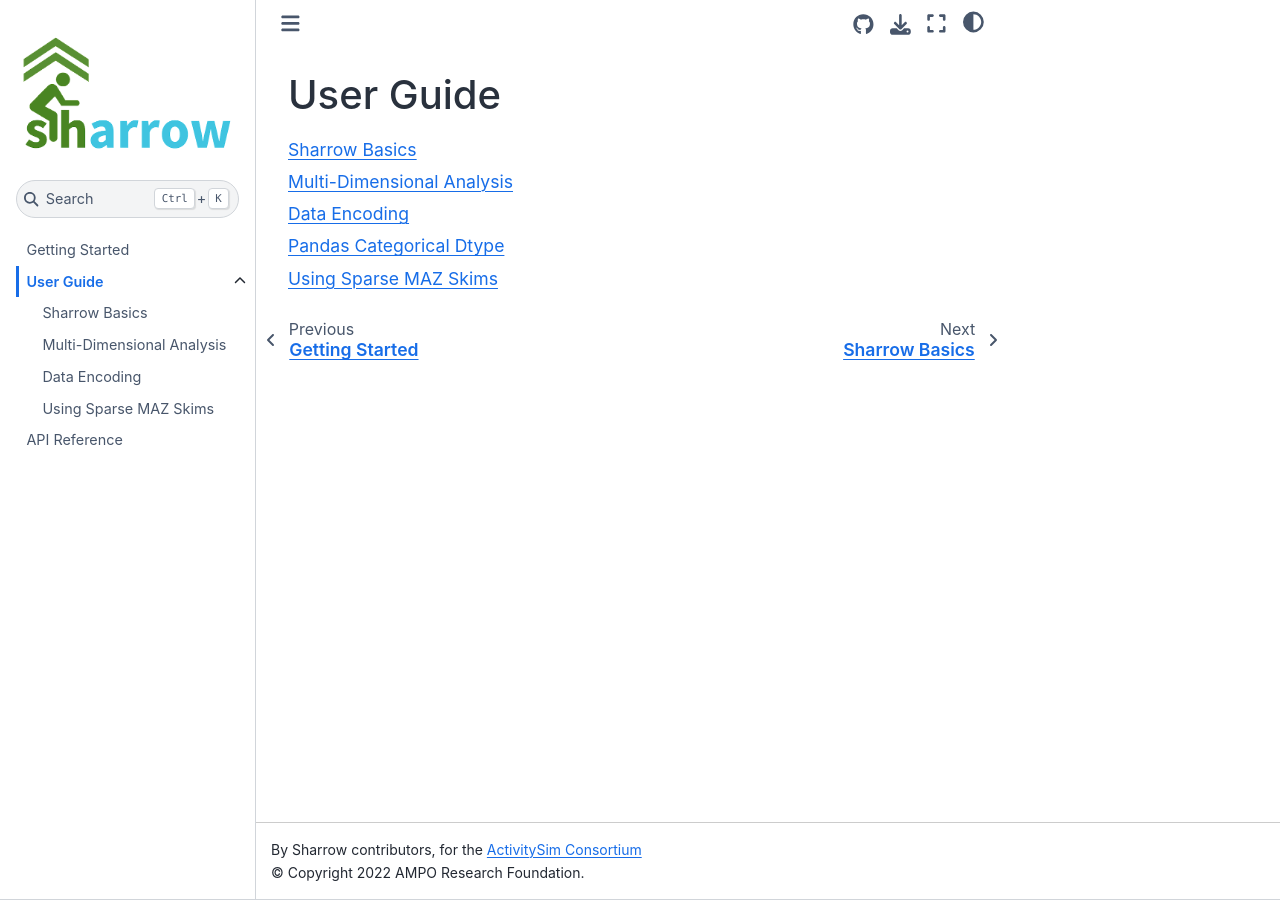
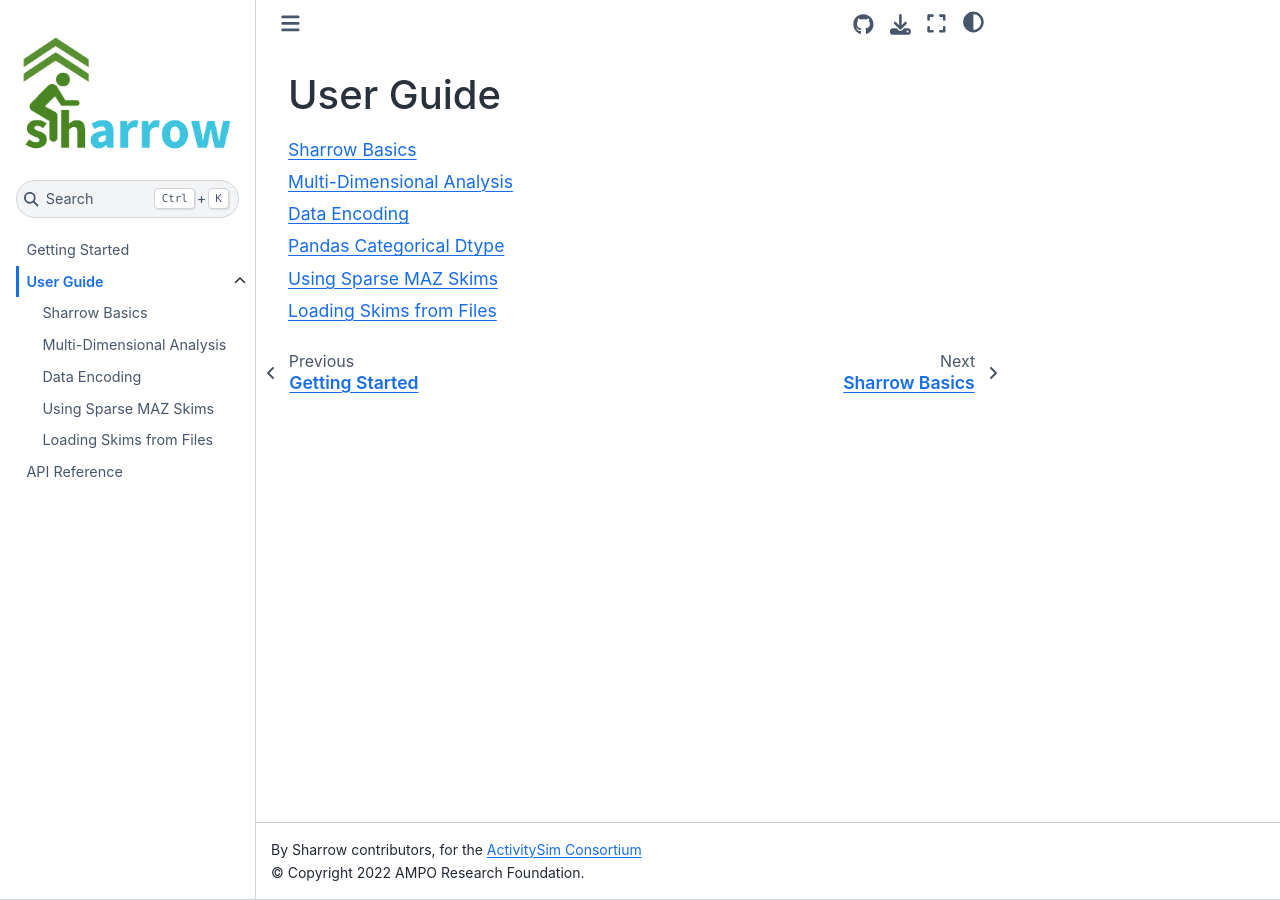
Before and after one commit to ActivitySim/sharrow, a Jupyter Book: the page built from docs/walkthrough/index.md, in a window 1280 px wide. Built offline with Jupyter Book 1.0.4 settings and Sphinx 7.4.7 and the Sphinx Book theme 1.1.4, drawn with Linux system fonts in a browser that asks for light colours.

Commit message:
add loading skims page

```diff
--- a/docs/_toc.yml
+++ b/docs/_toc.yml
@@ -11,4 +11,5 @@
       - file: walkthrough/two-dim
       - file: walkthrough/encoding
       - file: walkthrough/sparse
+      - file: walkthrough/loading-skims
   - file: api
```
Also changed, not shown: docs/walkthrough/loading-skims.ipynb (added).
